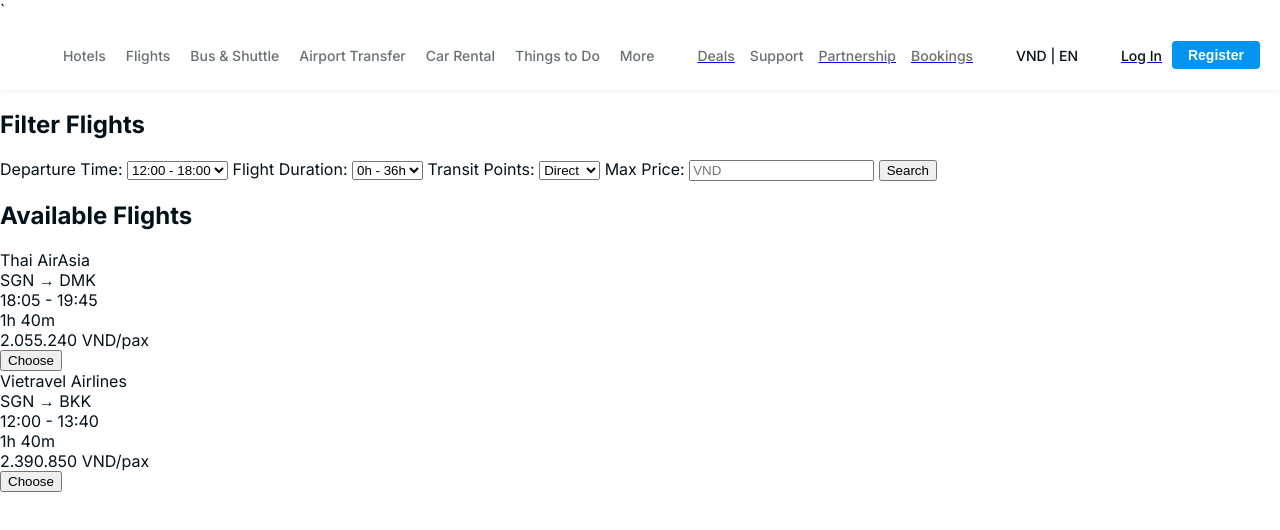
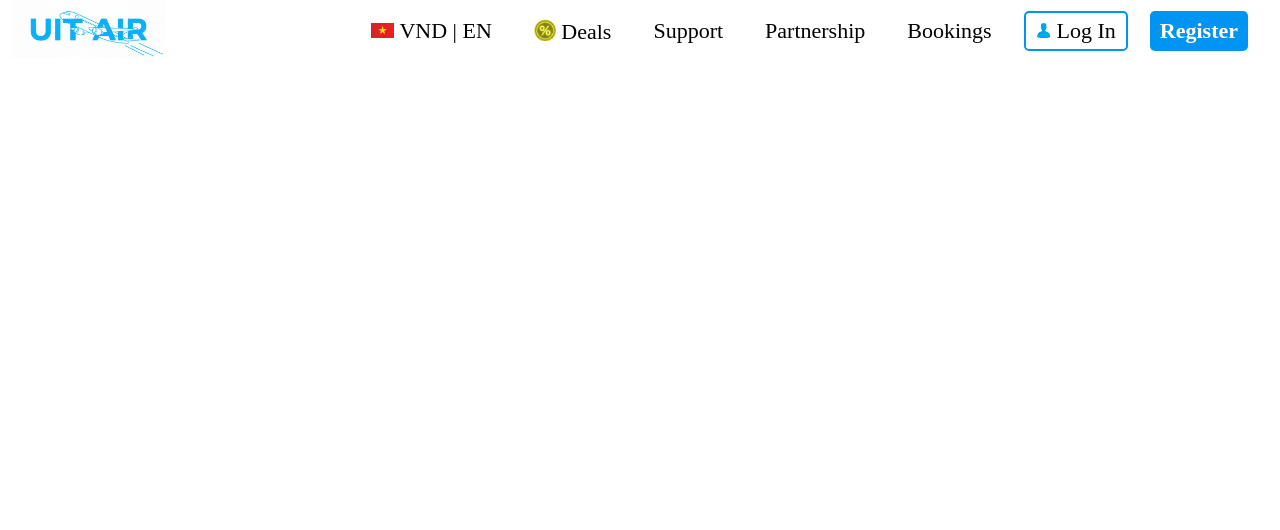
Before and after one commit to DCCuongg/AirBook, a plain HTML site: page index.html in a window 1280 px wide. Drawn offline with Linux system fonts and the light colour scheme.

Commit message:
dom header

```diff
--- a/css/styles.css
+++ b/css/styles.css
@@ -1,156 +1,73 @@
-/* ---------------------------
-   Font & Reset cơ bản
----------------------------- */
-@import url('https://fonts.googleapis.com/css2?family=Inter:wght@400;500;600;700&display=swap');
-
-body {
-  margin: 0;
-  font-family: 'Inter', sans-serif;
-  color: #03121A;
+* {
+  padding: 0px;
+  margin: 0px;
+  /* border: 1px solid blue; */
+  font-size: 22px;
+  font-weight: 540;
 }
 
-/* ---------------------------
-   Header tổng
----------------------------- */
+.icon {
+  padding: 0px;
+  margin: 0px;
+  border: none;
+  width: auto;
+  height: 0.7rem;
+}
+
+/* site-header................. */
 .site-header {
   display: flex;
-  align-items: center;
   justify-content: space-between;
-  padding: 0 20px;
-  height: 70px;
-  background-color: #ffffff;
-  box-shadow: 0 2px 4px rgba(0, 0, 0, 0.05);
-  position: sticky;
-  top: 0;
-  z-index: 999;
+  padding: 1px 12px;
+  max-width: 1500px;
+  margin: 0 auto;
 }
 
-/* ---------------------------
-   1. Logo
----------------------------- */
-.header-logo .logo-text {
-  font-size: 24px;
-  font-weight: 700;
-  color: #0194F3;
-  /* màu logo xanh */
-  letter-spacing: 1px;
+.logo-image {
+  width: 135px;
+  height: 60px;
 }
 
-/* ---------------------------
-   2. Navigation Menu
----------------------------- */
-.header-nav {
-  display: flex;
-  gap: 20px;
-  align-items: center;
+.logo-image img {
+  width: auto;
+  height: 95%;
 }
 
-.header-nav a {
-  text-decoration: none;
+.site-option {
+  display: grid;
+  grid-auto-flow: column;
+  gap: 1rem;
+  place-items: center;
+  padding: 10px 20px;
 }
 
-.nav-link-text,
-.more-text {
-  font-size: 14px;
-  font-weight: 500;
-  color: #687176;
-  transition: color 0.2s ease;
+.site-option>* {
+  box-sizing: border-box;
+  height: 100%;
+  place-content: center;
+  border-radius: 5px;
+  padding: 5px 10px;
+  white-space: nowrap;
 }
 
-.nav-link-text:hover,
-.more-text:hover {
-  color: #0194F3;
+.site-option>*:hover {
   cursor: pointer;
+  background-color: rgb(240, 240, 240);
 }
 
-.header-more {
-  position: relative;
+.log-in {
+  border: 2px solid rgb(1, 148, 243);
 }
 
-/* ---------------------------
-   3. Quick Links
----------------------------- */
-.header-quick-links {
-  display: flex;
-  gap: 15px;
-  align-items: center;
+.register {
+  background-color: rgb(1, 148, 243);
+  color: white;
+  font-weight: bold;
 }
 
-.quick-link-text,
-.support-text {
-  font-size: 14px;
-  font-weight: 500;
-  color: #687176;
-  transition: color 0.2s ease;
+.register:hover {
+  background-color: rgb(102, 98, 228);
+  color: white;
 }
 
-.quick-link-text:hover,
-.support-text:hover {
-  color: #0194F3;
-  cursor: pointer;
-}
-
-/* ---------------------------
-   4. Language & Currency
----------------------------- */
-.header-lang-currency {
-  display: flex;
-  align-items: center;
-  font-size: 14px;
-  font-weight: 500;
-  color: #03121A;
-  cursor: pointer;
-}
-
-.header-lang-currency:hover {
-  color: #0194F3;
-}
-
-/* ---------------------------
-   5. User Account
----------------------------- */
-.header-user-account {
-  display: flex;
-  gap: 10px;
-  align-items: center;
-}
-
-.login-text {
-  font-size: 14px;
-  font-weight: 500;
-  color: #03121A;
-  text-decoration: none;
-  transition: color 0.2s ease;
-}
-
-.login-text:hover {
-  color: #0194F3;
-}
-
-.register-btn {
-  padding: 6px 16px;
-  font-size: 14px;
-  font-weight: 600;
-  background-color: #0194F3;
-  color: white;
-  border: none;
-  border-radius: 4px;
-  cursor: pointer;
-  transition: background-color 0.2s ease;
-}
-
-.register-btn:hover {
-  background-color: #0172c1;
-}
-
-/* ---------------------------
-   Responsive nhỏ
----------------------------- */
-@media (max-width: 1024px) {
-
-  .header-nav,
-  .header-quick-links {
-    display: none;
-    /* ẩn menu để làm mobile menu riêng */
-  }
-}
+/* site-main................. */
--- a/index.html
+++ b/index.html
@@ -1,4 +1,3 @@
-`
 <!DOCTYPE html>
 <html lang="en">
 
@@ -10,122 +9,34 @@
 </head>
 
 <body>
-  <header class="site-header">
+  <header>
     <!-- 1. Logo -->
-    <div class="header-logo">
-      <a href="#"><span class="logo-text"><!-- Logo ở đây --></span></a>
-    </div>
-
-    <!-- 2. Navigation Menu (Products/Services) -->
-    <nav class="header-nav">
-      <a href="#"><span class="nav-link-text">Hotels</span></a>
-      <a href="#"><span class="nav-link-text">Flights</span></a>
-      <a href="#"><span class="nav-link-text">Bus & Shuttle</span></a>
-      <a href="#"><span class="nav-link-text">Airport Transfer</span></a>
-      <a href="#"><span class="nav-link-text">Car Rental</span></a>
-      <a href="#"><span class="nav-link-text">Things to Do</span></a>
-      <div class="header-more">
-        <span class="more-text">More</span>
-        <!-- Dropdown nếu cần -->
+    <div class="site-header">
+      <a href="#" class="logo">
+        <div class="logo-image">
+          <img src="./images/home-image.png" alt="logo">
+        </div>
+      </a>
+      <div class="site-option">
+        <div>
+          <img src="./images/vn.jpg" class="icon" alt="icon">
+          VND | EN
+        </div>
+        <div>
+          <img src="./images/deal2.png" class="icon" alt="icon" style="height:1rem; position:relative; top:2px;">
+          Deals
+        </div>
+        <div>Support</div>
+        <div>Partnership</div>
+        <div>Bookings</div>
+        <div class="log-in">
+          <img src="./images/login2.png" class="icon" alt="icon">
+          Log In
+        </div>
+        <div class="register">Register</div>
       </div>
-    </nav>
-
-    <!-- 3. Quick Links -->
-    <div class="header-quick-links">
-      <a href="#"><span class="quick-link-text">Deals</span></a>
-      <div class="header-support">
-        <span class="support-text">Support</span>
-        <!-- Dropdown Support -->
-      </div>
-      <a href="#"><span class="quick-link-text">Partnership</span></a>
-      <a href="#"><span class="quick-link-text">Bookings</span></a>
-    </div>
-
-    <!-- 4. Language & Currency -->
-    <div class="header-lang-currency">
-      <span class="lang-currency-text">VND | EN</span>
-      <!-- Language & Currency selector -->
-    </div>
-
-    <!-- 5. User Account -->
-    <div class="header-user-account">
-      <a href="#" class="login"><span class="login-text">Log In</span></a>
-      <button class="register-btn"><span class="register-text">Register</span></button>
     </div>
   </header>
-
-
-  <main>
-    <!-- Bộ lọc chuyến bay -->
-    <section id="flight-filter">
-      <h2>Filter Flights</h2>
-      <form>
-        <!-- Giờ bay -->
-        <label>
-          Departure Time:
-          <select name="departure-time">
-            <option value="12-18">12:00 - 18:00</option>
-            <option value="18-24">18:00 - 24:00</option>
-          </select>
-        </label>
-
-        <!-- Flight Duration -->
-        <label>
-          Flight Duration:
-          <select name="duration">
-            <option value="0-36">0h - 36h</option>
-          </select>
-        </label>
-
-        <!-- Transit Points -->
-        <label>
-          Transit Points:
-          <select name="transit">
-            <option value="direct">Direct</option>
-            <option value="1-stop">1 Stop</option>
-          </select>
-        </label>
-
-        <!-- Price / Passenger -->
-        <label>
-          Max Price:
-          <input type="number" name="max-price" placeholder="VND">
-        </label>
-
-        <button type="submit">Search</button>
-      </form>
-    </section>
-
-    <!-- Danh sách chuyến bay -->
-    <section id="flight-list">
-      <h2>Available Flights</h2>
-
-      <article class="flight">
-        <div class="airline">Thai AirAsia</div>
-        <div class="route">
-          <span class="from">SGN</span> → <span class="to">DMK</span>
-        </div>
-        <div class="time">18:05 - 19:45</div>
-        <div class="duration">1h 40m</div>
-        <div class="price">2.055.240 VND/pax</div>
-        <button class="choose-flight">Choose</button>
-      </article>
-
-      <article class="flight">
-        <div class="airline">Vietravel Airlines</div>
-        <div class="route">
-          <span class="from">SGN</span> → <span class="to">BKK</span>
-        </div>
-        <div class="time">12:00 - 13:40</div>
-        <div class="duration">1h 40m</div>
-        <div class="price">2.390.850 VND/pax</div>
-        <button class="choose-flight">Choose</button>
-      </article>
-
-      <!-- Thêm các chuyến bay khác tương tự -->
-    </section>
-  </main>
-
   <footer></footer>
 </body>
 
```
Also changed, not shown: images/Gemini_Generated_Image_pcgq8pcgq8pcgq8p.png (added), images/deal.png (added), images/deal2.png (added), images/home-image.png (added), images/login.png (added), images/login2.png (added), images/uit-air.jpg (added), images/vn.jpg (added).
